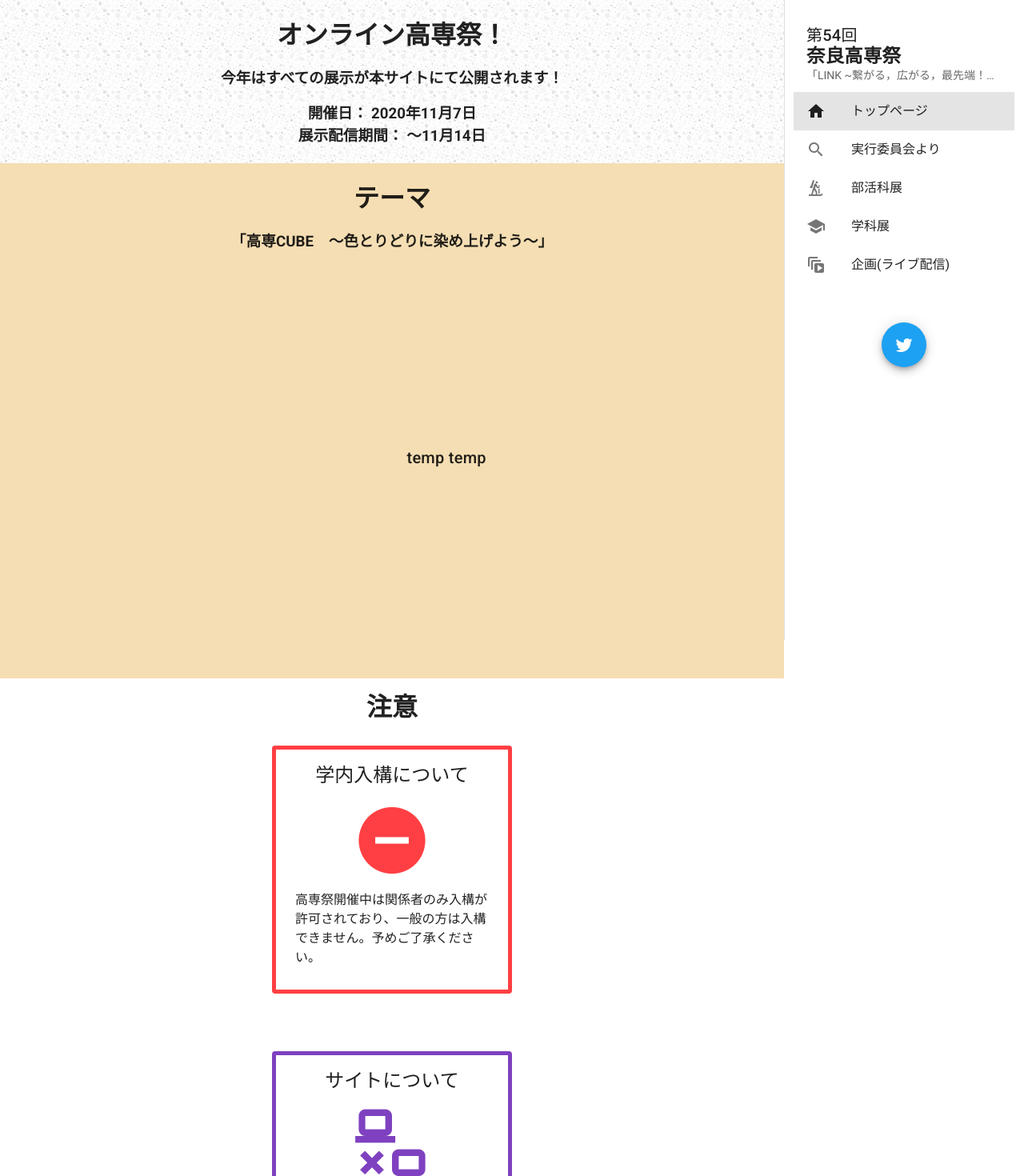
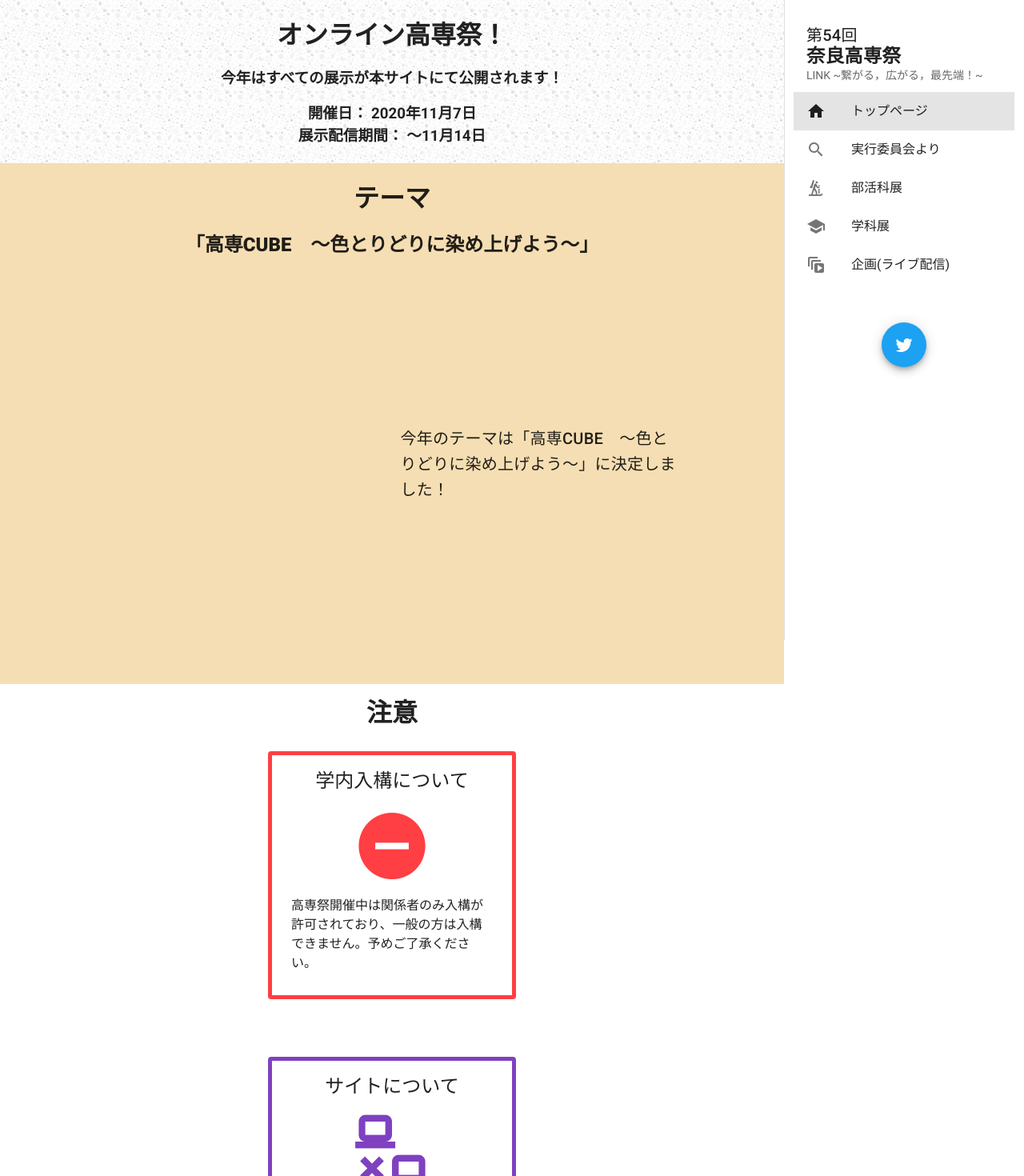
Before and after one commit to jellyfish26/kosen-fes-web, a Nuxt app: page / in a window 1280 px wide. Shown: the top 1470 px of the page at 80% size. Built offline with nearby package versions, Linux system fonts and the light colour scheme.

Commit message:
change desc

```diff
--- a/components/WarnSquare.vue
+++ b/components/WarnSquare.vue
@@ -3,8 +3,8 @@
     <v-card
       :style="{ 'border': '5px solid ' + rgb}"
       height="100%"
-      min-height="300px"
-      width="300px"
+      min-height="310px"
+      width="310px"
       outlined
     >
       <v-layout
--- a/layouts/default.vue
+++ b/layouts/default.vue
@@ -17,7 +17,7 @@
                 <h3> 奈良高専祭 </h3>
               </v-list-item-title>
               <v-list-item-subtitle>
-                「LINK ~繋がる，広がる，最先端！~」
+                LINK ~繋がる，広がる，最先端！~
               </v-list-item-subtitle>
             </v-list-item-content>
           </v-list-item>
--- a/pages/index.vue
+++ b/pages/index.vue
@@ -24,21 +24,22 @@
             <h1 align="center"> テーマ </h1>
           </v-col>
           <v-col class="pa-2" cols="12">
-            <h3 align="center"> 「高専CUBE　～色とりどりに染め上げよう～」 </h3>
+            <h2 align="center" class="font-weight-black"> 「高専CUBE　～色とりどりに染め上げよう～」 </h2>
           </v-col>
         </v-row>
         <v-row no-gutters justify="center" align="center">
           <v-col class="pa-2">
             <v-layout justify-center>
               <v-img
+                min-width="150px"
                 max-width="350px"
                 :src="theme_image"
               > </v-img>
             </v-layout>
           </v-col>
-          <v-col class="pa-2">
+          <v-col class="py-2">
             <v-layout align-center>
-              <p class="title" align="left"> temp temp </p>
+              <p class="title" align="left"> 今年のテーマは「高専CUBE　～色とりどりに染め上げよう～」に決定しました！ </p>
             </v-layout>
           </v-col>
         </v-row>
```
